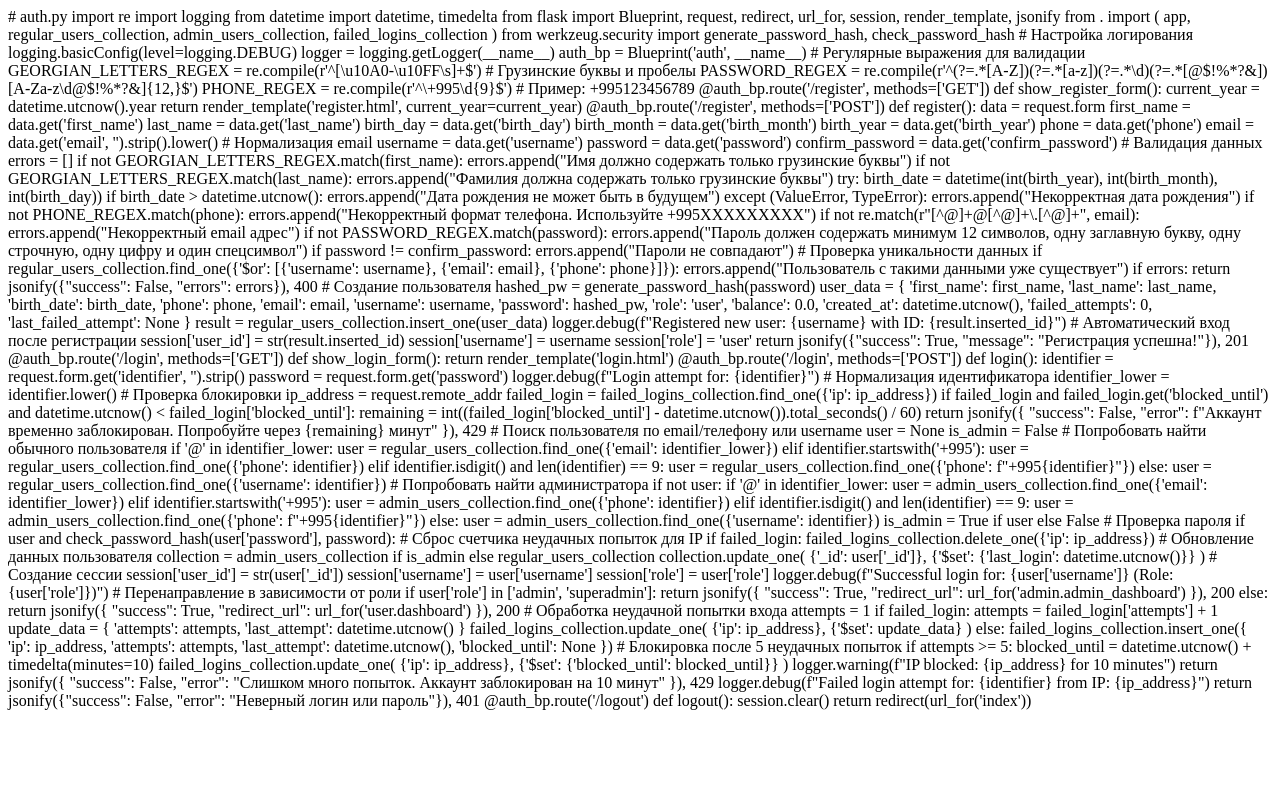
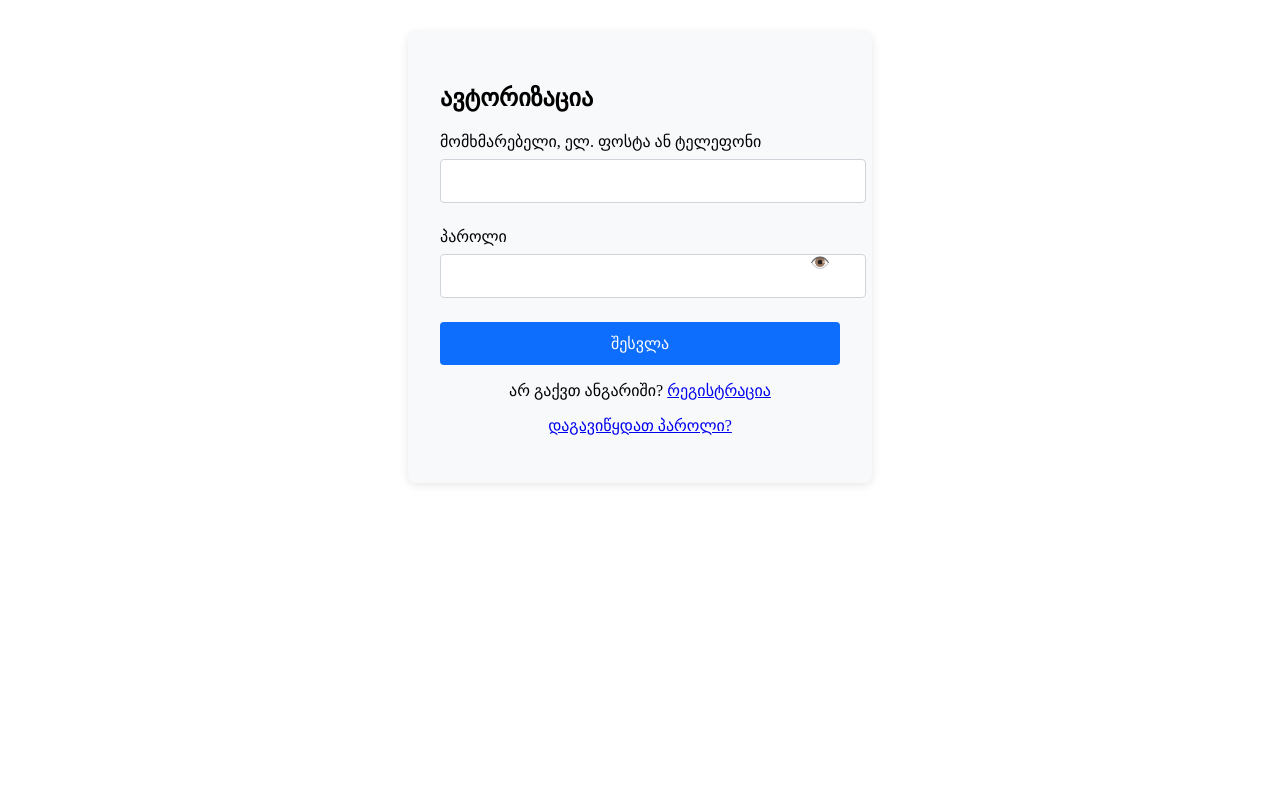
Before and after one commit to glebkoxan36/kodi.ge, a Flask app: page /login in a window 1280 px wide. Run offline with Flask 3, Linux system fonts and the light colour scheme.

Commit message:
Update login.html

```diff
--- a/templates/login.html
+++ b/templates/login.html
@@ -1,226 +1,124 @@
-# auth.py
-import re
-import logging
-from datetime import datetime, timedelta
-from flask import Blueprint, request, redirect, url_for, session, render_template, jsonify
-from . import (
-    app,
-    regular_users_collection,
-    admin_users_collection,
-    failed_logins_collection
-)
-from werkzeug.security import generate_password_hash, check_password_hash
+<!DOCTYPE html>
+<html lang="ka">
+<head>
+    <meta charset="UTF-8">
+    <meta name="viewport" content="width=device-width, initial-scale=1.0">
+    <title>ავტორიზაცია</title>
+    <style>
+        .login-container {
+            max-width: 400px;
+            margin: 2rem auto;
+            padding: 2rem;
+            background-color: #f8f9fa;
+            border-radius: 8px;
+            box-shadow: 0 2px 10px rgba(0, 0, 0, 0.1);
+        }
+        .form-group {
+            margin-bottom: 1.5rem;
+        }
+        .form-label {
+            display: block;
+            margin-bottom: 0.5rem;
+            font-weight: 500;
+        }
+        .form-control {
+            width: 100%;
+            padding: 0.75rem;
+            border: 1px solid #ced4da;
+            border-radius: 4px;
+            font-size: 1rem;
+        }
+        .btn-primary {
+            background-color: #0d6efd;
+            color: white;
+            border: none;
+            padding: 0.75rem 1.5rem;
+            border-radius: 4px;
+            cursor: pointer;
+            font-size: 1rem;
+            width: 100%;
+        }
+        .error-message {
+            color: #dc3545;
+            font-size: 0.9rem;
+            margin-top: 0.5rem;
+            text-align: center;
+        }
+        .login-options {
+            margin-top: 1rem;
+            text-align: center;
+        }
+        .password-container {
+            position: relative;
+        }
+        .toggle-password {
+            position: absolute;
+            right: 10px;
+            top: 50%;
+            transform: translateY(-50%);
+            cursor: pointer;
+        }
+    </style>
+</head>
+<body>
+    <div class="login-container">
+        <h2>ავტორიზაცია</h2>
+        <form id="login-form">
+            <div class="form-group">
+                <label class="form-label" for="identifier">მომხმარებელი, ელ. ფოსტა ან ტელეფონი</label>
+                <input type="text" class="form-control" id="identifier" name="identifier" required>
+            </div>
 
-# Настройка логирования
-logging.basicConfig(level=logging.DEBUG)
-logger = logging.getLogger(__name__)
+            <div class="form-group password-container">
+                <label class="form-label" for="password">პაროლი</label>
+                <input type="password" class="form-control" id="password" name="password" required>
+                <span class="toggle-password" onclick="togglePassword()">👁️</span>
+            </div>
 
-auth_bp = Blueprint('auth', __name__)
+            <div class="error-message" id="login-error"></div>
 
-# Регулярные выражения для валидации
-GEORGIAN_LETTERS_REGEX = re.compile(r'^[\u10A0-\u10FF\s]+$')  # Грузинские буквы и пробелы
-PASSWORD_REGEX = re.compile(r'^(?=.*[A-Z])(?=.*[a-z])(?=.*\d)(?=.*[@$!%*?&])[A-Za-z\d@$!%*?&]{12,}$')
-PHONE_REGEX = re.compile(r'^\+995\d{9}$')  # Пример: +995123456789
+            <button type="submit" class="btn-primary">შესვლა</button>
 
-@auth_bp.route('/register', methods=['GET'])
-def show_register_form():
-    current_year = datetime.utcnow().year
-    return render_template('register.html', current_year=current_year)
+            <div class="login-options">
+                <p>არ გაქვთ ანგარიში? <a href="/register">რეგისტრაცია</a></p>
+                <p><a href="/forgot-password">დაგავიწყდათ პაროლი?</a></p>
+            </div>
+        </form>
+    </div>
 
-@auth_bp.route('/register', methods=['POST'])
-def register():
-    data = request.form
-    first_name = data.get('first_name')
-    last_name = data.get('last_name')
-    birth_day = data.get('birth_day')
-    birth_month = data.get('birth_month')
-    birth_year = data.get('birth_year')
-    phone = data.get('phone')
-    email = data.get('email', '').strip().lower()  # Нормализация email
-    username = data.get('username')
-    password = data.get('password')
-    confirm_password = data.get('confirm_password')
+    <script>
+        function togglePassword() {
+            const passwordField = document.getElementById('password');
+            if (passwordField.type === 'password') {
+                passwordField.type = 'text';
+            } else {
+                passwordField.type = 'password';
+            }
+        }
 
-    # Валидация данных
-    errors = []
+        document.getElementById('login-form').addEventListener('submit', async (e) => {
+            e.preventDefault();
+            document.getElementById('login-error').textContent = '';
 
-    if not GEORGIAN_LETTERS_REGEX.match(first_name):
-        errors.append("Имя должно содержать только грузинские буквы")
+            const formData = new FormData(e.target);
+            try {
+                const response = await fetch('/login', {
+                    method: 'POST',
+                    body: formData
+                });
 
-    if not GEORGIAN_LETTERS_REGEX.match(last_name):
-        errors.append("Фамилия должна содержать только грузинские буквы")
+                const result = await response.json();
 
-    try:
-        birth_date = datetime(int(birth_year), int(birth_month), int(birth_day))
-        if birth_date > datetime.utcnow():
-            errors.append("Дата рождения не может быть в будущем")
-    except (ValueError, TypeError):
-        errors.append("Некорректная дата рождения")
-
-    if not PHONE_REGEX.match(phone):
-        errors.append("Некорректный формат телефона. Используйте +995XXXXXXXXX")
-
-    if not re.match(r"[^@]+@[^@]+\.[^@]+", email):
-        errors.append("Некорректный email адрес")
-
-    if not PASSWORD_REGEX.match(password):
-        errors.append("Пароль должен содержать минимум 12 символов, одну заглавную букву, одну строчную, одну цифру и один спецсимвол")
-
-    if password != confirm_password:
-        errors.append("Пароли не совпадают")
-
-    # Проверка уникальности данных
-    if regular_users_collection.find_one({'$or': [{'username': username}, {'email': email}, {'phone': phone}]}):
-        errors.append("Пользователь с такими данными уже существует")
-
-    if errors:
-        return jsonify({"success": False, "errors": errors}), 400
-
-    # Создание пользователя
-    hashed_pw = generate_password_hash(password)
-    user_data = {
-        'first_name': first_name,
-        'last_name': last_name,
-        'birth_date': birth_date,
-        'phone': phone,
-        'email': email,
-        'username': username,
-        'password': hashed_pw,
-        'role': 'user',
-        'balance': 0.0,
-        'created_at': datetime.utcnow(),
-        'failed_attempts': 0,
-        'last_failed_attempt': None
-    }
-
-    result = regular_users_collection.insert_one(user_data)
-    logger.debug(f"Registered new user: {username} with ID: {result.inserted_id}")
-
-    # Автоматический вход после регистрации
-    session['user_id'] = str(result.inserted_id)
-    session['username'] = username
-    session['role'] = 'user'
-
-    return jsonify({"success": True, "message": "Регистрация успешна!"}), 201
-
-@auth_bp.route('/login', methods=['GET'])
-def show_login_form():
-    return render_template('login.html')
-
-@auth_bp.route('/login', methods=['POST'])
-def login():
-    identifier = request.form.get('identifier', '').strip()
-    password = request.form.get('password')
-    logger.debug(f"Login attempt for: {identifier}")
-
-    # Нормализация идентификатора
-    identifier_lower = identifier.lower()
-
-    # Проверка блокировки
-    ip_address = request.remote_addr
-    failed_login = failed_logins_collection.find_one({'ip': ip_address})
-
-    if failed_login and failed_login.get('blocked_until') and datetime.utcnow() < failed_login['blocked_until']:
-        remaining = int((failed_login['blocked_until'] - datetime.utcnow()).total_seconds() / 60)
-        return jsonify({
-            "success": False,
-            "error": f"Аккаунт временно заблокирован. Попробуйте через {remaining} минут"
-        }), 429
-
-    # Поиск пользователя по email/телефону или username
-    user = None
-    is_admin = False
-
-    # Попробовать найти обычного пользователя
-    if '@' in identifier_lower:
-        user = regular_users_collection.find_one({'email': identifier_lower})
-    elif identifier.startswith('+995'):
-        user = regular_users_collection.find_one({'phone': identifier})
-    elif identifier.isdigit() and len(identifier) == 9:
-        user = regular_users_collection.find_one({'phone': f"+995{identifier}"})
-    else:
-        user = regular_users_collection.find_one({'username': identifier})
-
-    # Попробовать найти администратора
-    if not user:
-        if '@' in identifier_lower:
-            user = admin_users_collection.find_one({'email': identifier_lower})
-        elif identifier.startswith('+995'):
-            user = admin_users_collection.find_one({'phone': identifier})
-        elif identifier.isdigit() and len(identifier) == 9:
-            user = admin_users_collection.find_one({'phone': f"+995{identifier}"})
-        else:
-            user = admin_users_collection.find_one({'username': identifier})
-        is_admin = True if user else False
-
-    # Проверка пароля
-    if user and check_password_hash(user['password'], password):
-        # Сброс счетчика неудачных попыток для IP
-        if failed_login:
-            failed_logins_collection.delete_one({'ip': ip_address})
-
-        # Обновление данных пользователя
-        collection = admin_users_collection if is_admin else regular_users_collection
-        collection.update_one(
-            {'_id': user['_id']},
-            {'$set': {'last_login': datetime.utcnow()}}
-        )
-
-        # Создание сессии
-        session['user_id'] = str(user['_id'])
-        session['username'] = user['username']
-        session['role'] = user['role']
-        logger.debug(f"Successful login for: {user['username']} (Role: {user['role']})")
-
-        # Перенаправление в зависимости от роли
-        if user['role'] in ['admin', 'superadmin']:
-            return jsonify({
-                "success": True,
-                "redirect_url": url_for('admin.admin_dashboard')
-            }), 200
-        else:
-            return jsonify({
-                "success": True,
-                "redirect_url": url_for('user.dashboard')
-            }), 200
-
-    # Обработка неудачной попытки входа
-    attempts = 1
-    if failed_login:
-        attempts = failed_login['attempts'] + 1
-        update_data = {
-            'attempts': attempts,
-            'last_attempt': datetime.utcnow()
-        }
-        failed_logins_collection.update_one(
-            {'ip': ip_address},
-            {'$set': update_data}
-        )
-    else:
-        failed_logins_collection.insert_one({
-            'ip': ip_address,
-            'attempts': attempts,
-            'last_attempt': datetime.utcnow(),
-            'blocked_until': None
-        })
-
-    # Блокировка после 5 неудачных попыток
-    if attempts >= 5:
-        blocked_until = datetime.utcnow() + timedelta(minutes=10)
-        failed_logins_collection.update_one(
-            {'ip': ip_address},
-            {'$set': {'blocked_until': blocked_until}}
-        )
-        logger.warning(f"IP blocked: {ip_address} for 10 minutes")
-        return jsonify({
-            "success": False,
-            "error": "Слишком много попыток. Аккаунт заблокирован на 10 минут"
-        }), 429
-
-    logger.debug(f"Failed login attempt for: {identifier} from IP: {ip_address}")
-    return jsonify({"success": False, "error": "Неверный логин или пароль"}), 401
-
-@auth_bp.route('/logout')
-def logout():
-    session.clear()
-    return redirect(url_for('index'))
+                if (response.ok && result.success) {
+                    window.location.href = result.redirect_url;
+                } else {
+                    document.getElementById('login-error').textContent =
+                        result.error || 'შეცდომა ავტორიზაციის დროს';
+                }
+            } catch (error) {
+                document.getElementById('login-error').textContent = 'სერვერული შეცდომა';
+            }
+        });
+    </script>
+</body>
+</html>
```
